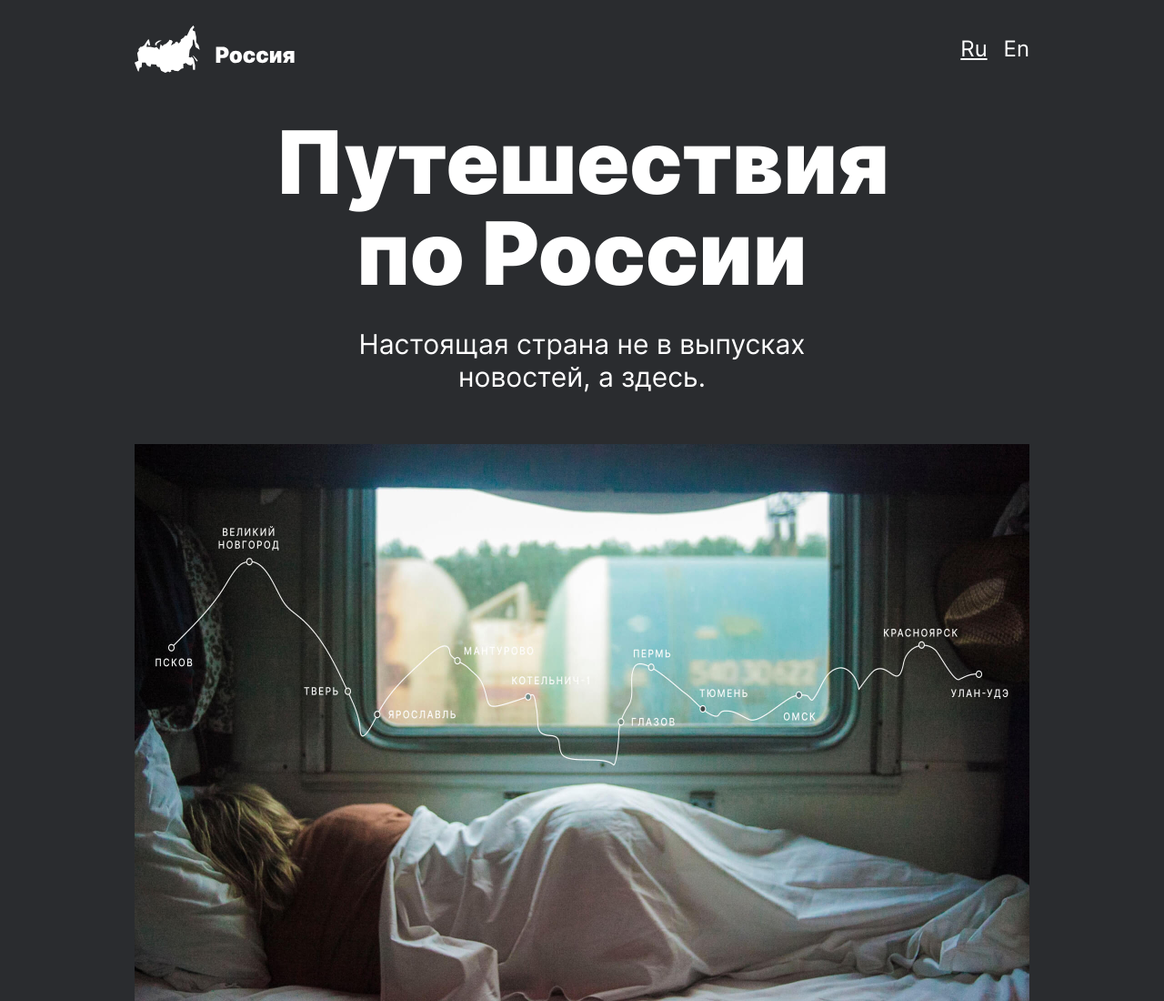
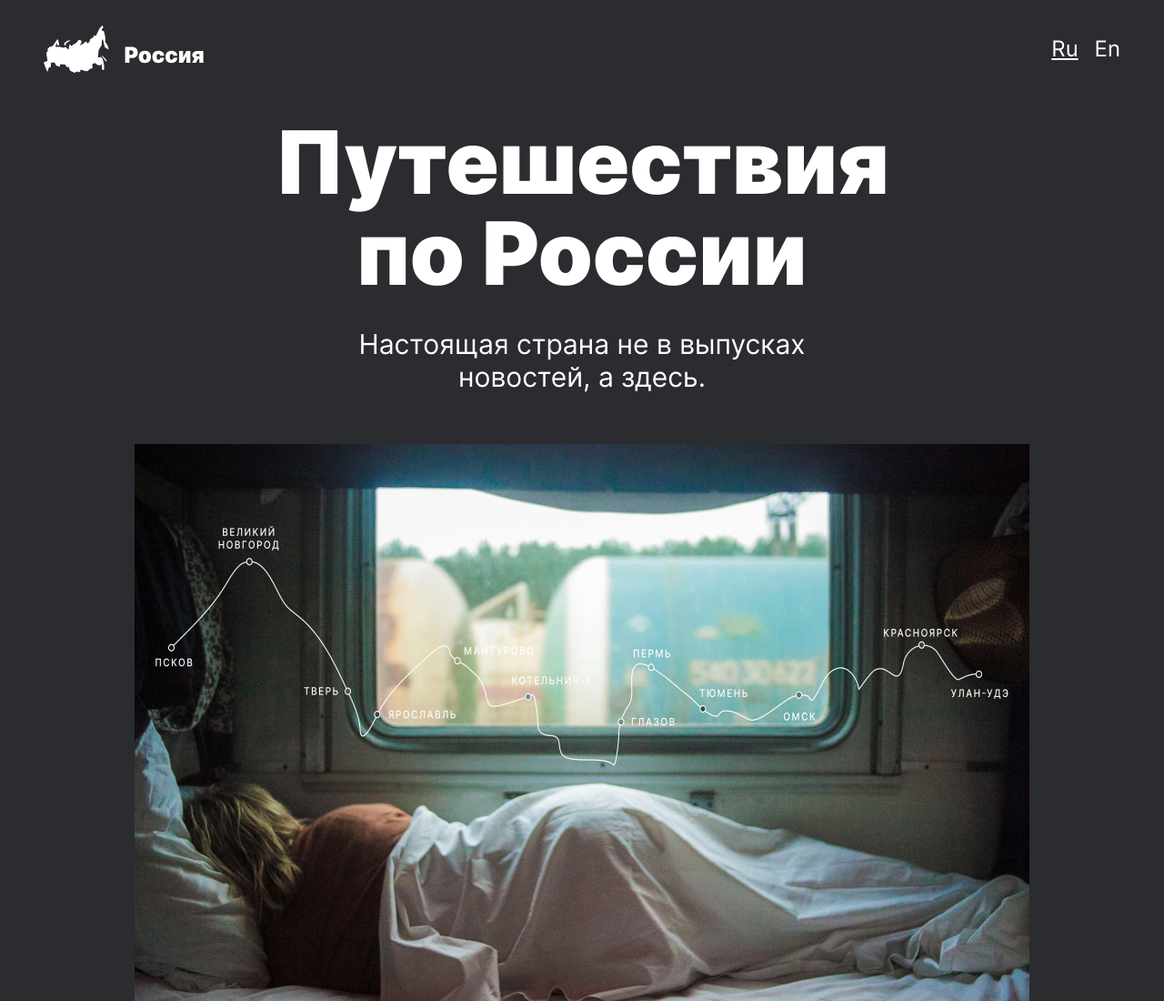
Before and after one commit to Denis-Panyushin/russian-to-travel, a plain HTML site: page index.html in a window 1280 px wide. Shown: the top 1100 px of the page at 91% size. Drawn offline with Linux system fonts and the light colour scheme.

Commit message:
Поправил ширину шапки

```diff
--- a/blocks/header/header.css
+++ b/blocks/header/header.css
@@ -18,6 +18,6 @@
 }
 @media screen and (min-width: 1280px) {
   .header {
-    max-width: calc(1280px - 296px);
+    max-width: calc(1280px - 96px);
   }
 }
```
